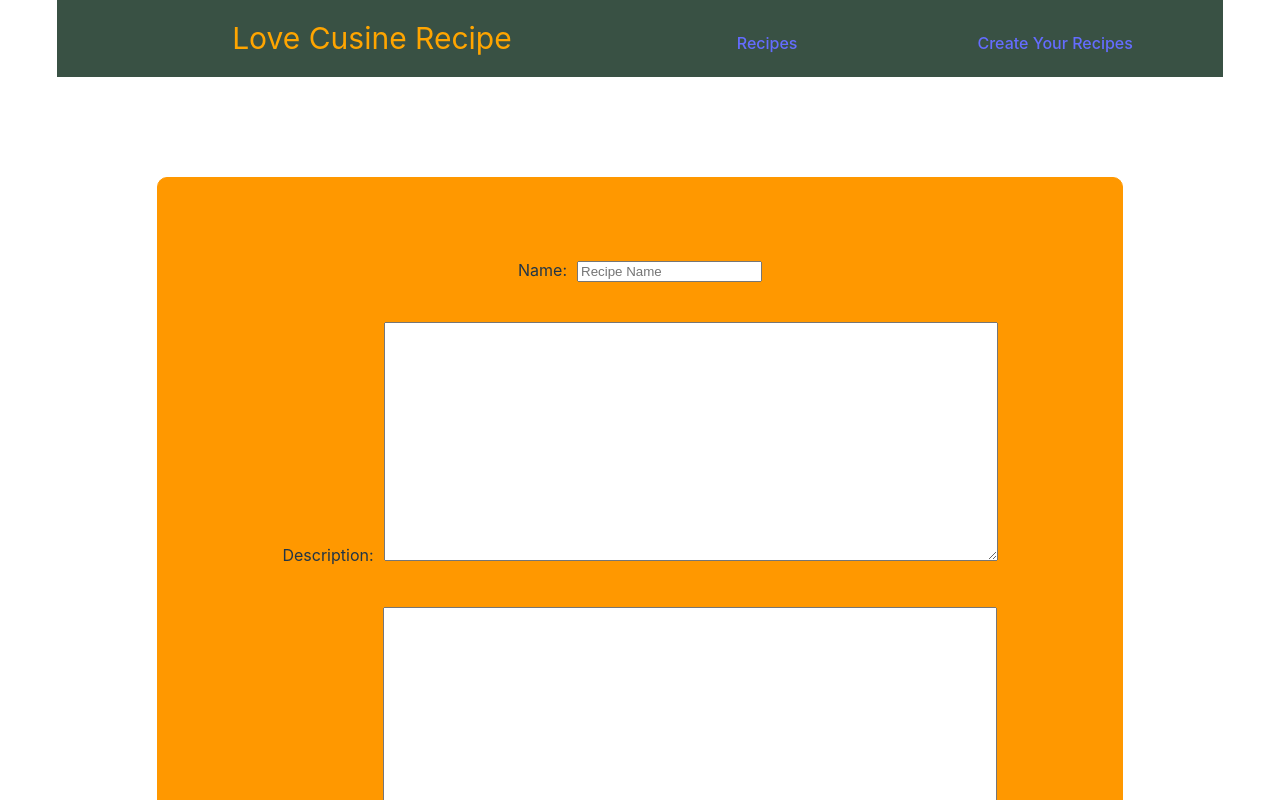
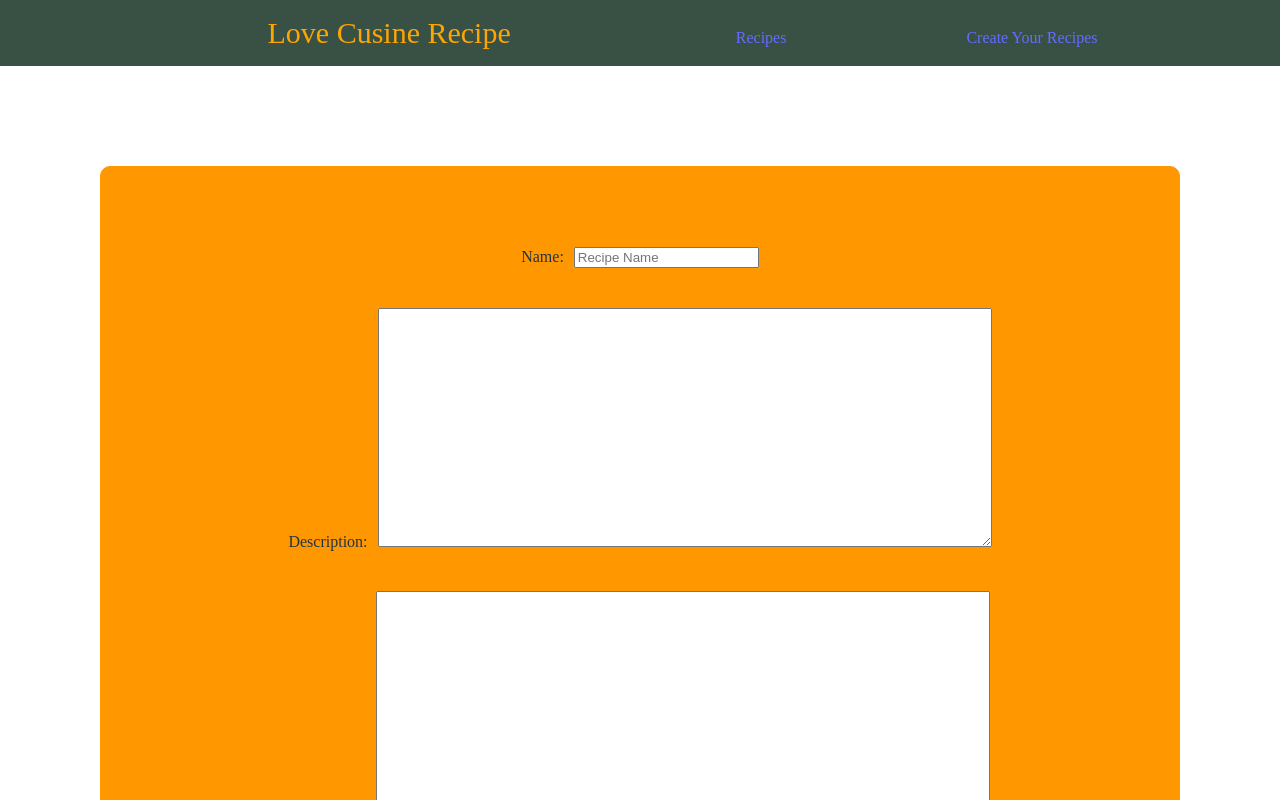
Before and after one commit to angels178/recipes-frontend, a React (Vite) app: page /recipes/1/edit in a window 1280 px wide. Shown: the top 800 px of the page. Built offline with nearby package versions, Linux system fonts and the light colour scheme; no server answers.

Commit message:
change and updated the css.

```diff
--- a/src/App.css
+++ b/src/App.css
@@ -1,8 +1,16 @@
-#root {
+/* #root {
   max-width: 1280px;
+  margin: 0 auto; */
+  /* padding: 2rem; */
+  /* text-align: center;
+} */
+
+body, #root {
   margin: 0 auto;
+}
 
-  text-align: center;
+.app {
+  height: 100%;
 }
 
 .logo {
--- a/src/App.jsx
+++ b/src/App.jsx
@@ -8,7 +8,8 @@ import RecipeForm from "./components/RecipeForm/RecipeForm";
 
 function App() {
   return (
-    <Router>
+    <div className="app">
+      <Router>
       <NavBar />
       <Routes>
         <Route path="/recipes" element={<Recipes />} />
@@ -17,6 +18,8 @@ function App() {
         <Route path="/recipes/new" element={<RecipeForm />} />
       </Routes>
     </Router>
+    </div>
+
   );
 }
 
--- a/src/components/EditRecipe/editRecipe.css
+++ b/src/components/EditRecipe/editRecipe.css
@@ -4,10 +4,12 @@ form {
     border-radius: 10px;
     background-color: #FF9800;
     padding: 60px 0px;
+    text-align: center;
 }
 
 .form-container div {
     margin: 20px auto;
+    text-align: center;
 }
 
 .form-container div label {
--- a/src/components/RecipeDetail/recipeDetail.css
+++ b/src/components/RecipeDetail/recipeDetail.css
@@ -21,6 +21,7 @@
 .recipe_detail_container {
    padding: 3em;
    color: #000;
+   text-align: center;
 }
 
 .ingredients {
--- a/src/components/Recipes/recipes.css
+++ b/src/components/Recipes/recipes.css
@@ -1,5 +1,6 @@
 .recipes-container {
     margin: 70px auto;
+    text-align: center;
 }
 
 .recipes-container :link {
--- a/src/index.css
+++ b/src/index.css
@@ -1,11 +1,10 @@
-:root {
+/* :root {
   font-family: Inter, system-ui, Avenir, Helvetica, Arial, sans-serif;
   line-height: 1.5;
   font-weight: 400;
 
   color-scheme: light dark;
   color: rgba(255, 255, 255, 0.87);
-
   background-color: #242424;
 
   font-synthesis: none;
@@ -13,7 +12,7 @@
   -webkit-font-smoothing: antialiased;
   -moz-osx-font-smoothing: grayscale;
   -webkit-text-size-adjust: 100%;
-}
+} */
 
 a {
   font-weight: 500;
@@ -24,14 +23,14 @@ a:hover {
   color: #FFF5E4;
 }
 
-body {
+/* body {
   margin: 0;
-  display: flex;
-  place-items: center;
-  min-width: 320px;
+  display: flex; */
+  /* place-items: center; */
+  /* min-width: 320px;
   min-height: 100vh;
   background-color: white;
-}
+} */
 
 h1 {
   font-size: 3.2em;
```
